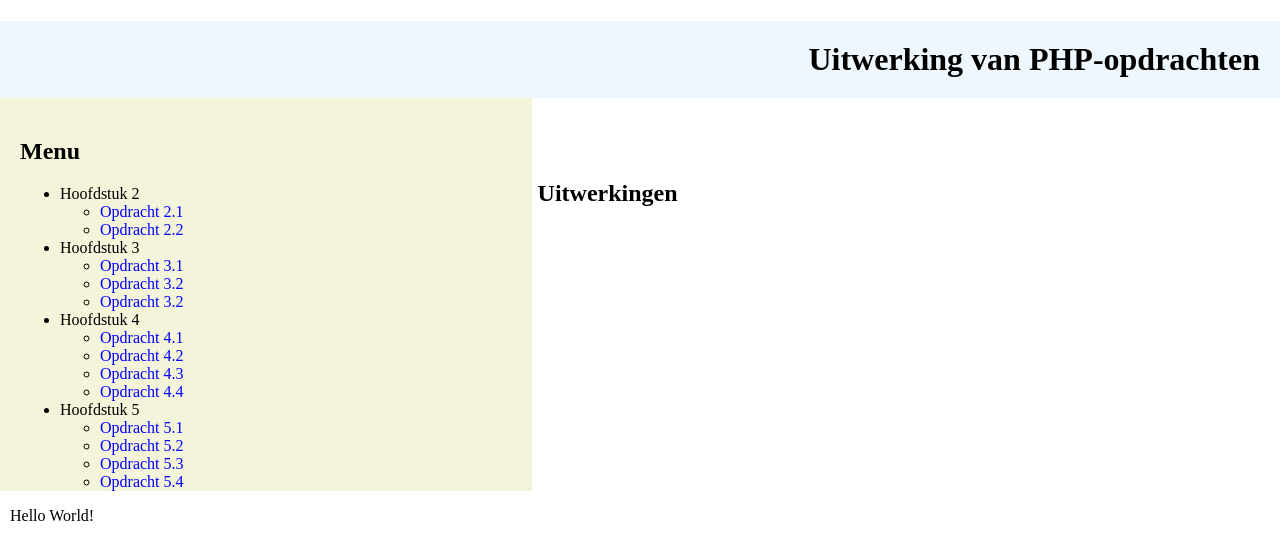
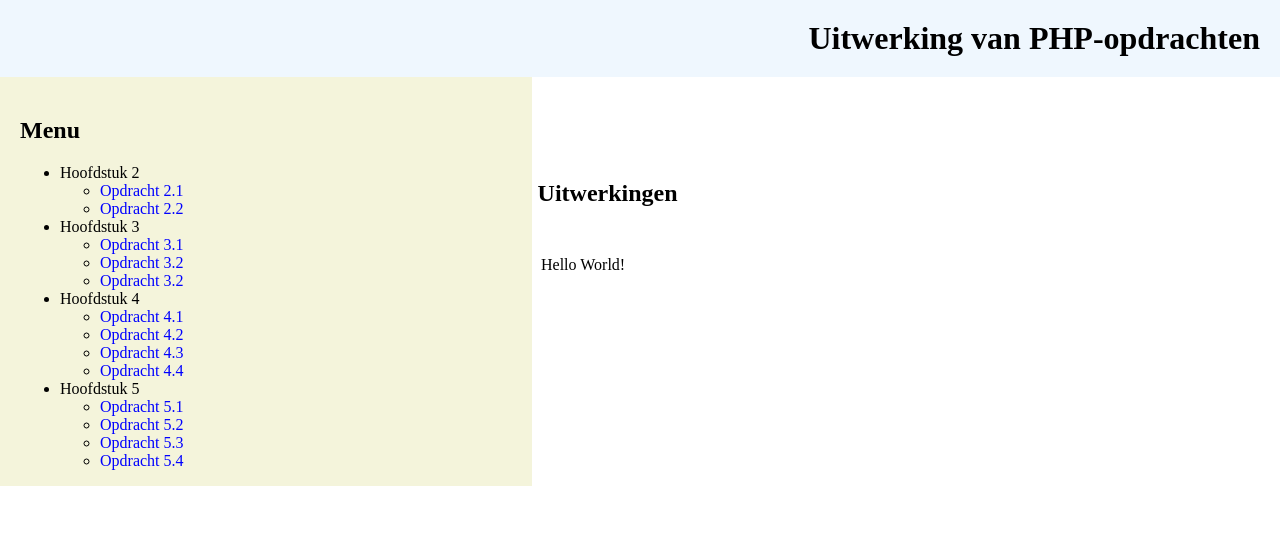
Before and after one commit to w1-KlerkxLeon/phpopdrachten, a PHP site: page /opdracht_2.1.php in a window 1280 px wide. Shown: the top 560 px of the page. Run offline with PHP 8.4, Linux system fonts and the light colour scheme.

Commit message:
Hoofdstuk 2

```diff
--- a/Periode 3/Hoofdstuk2/Opdracht_2.1/CSS/opdracht_2.1.css
+++ b/Periode 3/Hoofdstuk2/Opdracht_2.1/CSS/opdracht_2.1.css
@@ -15,12 +15,13 @@ h1
 {
     text-align: right;
     background-color: #EFF7FE;
-    margin-bottom: 0px;
+    margin: 0px;
     padding: 20px 20px 20px 0px;
 }
 /*Menudeel achtergrondkleur geven en breedte geven*/
 aside
 {
+    display: inline-block;
     background-color: #F4F4DB;
     height: 60%;
     width: 40%;
@@ -45,7 +46,8 @@ li>a:hover
 /*Tekst onder het menu van de kantlijn af*/
 #wrapper
 {
-    padding-left: 10px;
+    display: inline-block;
+    padding-left: 5px;
 }
 /*Titel 'Uitwerkingen' naast menu zetten*/
 #wrapper>h2
@@ -55,3 +57,9 @@ li>a:hover
     top: 20%;
     left: 42%;
 }
+/*Echo 'Hello World!' onder uitwerkingen zetten*/
+#wrapper p
+{
+    position: absolute;
+    top: 30%;
+}
--- a/Periode 3/Hoofdstuk2/Opdracht_2.2/CSS/opdracht_2.2.css
+++ b/Periode 3/Hoofdstuk2/Opdracht_2.2/CSS/opdracht_2.2.css
@@ -15,12 +15,13 @@ header>h1
 {
     text-align: right;
     background-color: #EFF7FE;
-    margin-bottom: 0px;
+    margin: 0px;
     padding: 20px 20px 20px 0px;
 }
 /*Menudeel achtergrondkleur geven en breedte geven*/
 aside
 {
+    display: inline-block;
     background-color: #F4F4DB;
     height: 60%;
     width: 40%;
@@ -45,7 +46,8 @@ li>a:hover
 /*Tekst onder het menu van de kantlijn af*/
 #wrapper
 {
-    padding-left: 10px;
+    display: inline-block;
+    padding-left: 5px;
 }
 /*Titel 'Uitwerkingen' naast menu zetten*/
 #wrapper>h2
--- a/Periode 3/Template/CSS/style.css
+++ b/Periode 3/Template/CSS/style.css
@@ -15,7 +15,7 @@ h1
 {
     text-align: right;
     background-color: #EFF7FE;
-    margin-bottom: 0px;
+    margin: 0px;
     padding: 20px 20px 20px 0px;
 }
 /*Menudeel achtergrondkleur geven en breedte geven*/
@@ -45,7 +45,8 @@ li>a:hover
 /*Tekst onder het menu van de kantlijn af*/
 #wrapper
 {
-    padding-left: 10px;
+    display: inline-block;
+    padding-left: 5px;
 }
 /*Titel 'Uitwerkingen' naast menu zetten*/
 #wrapper>h2
```
